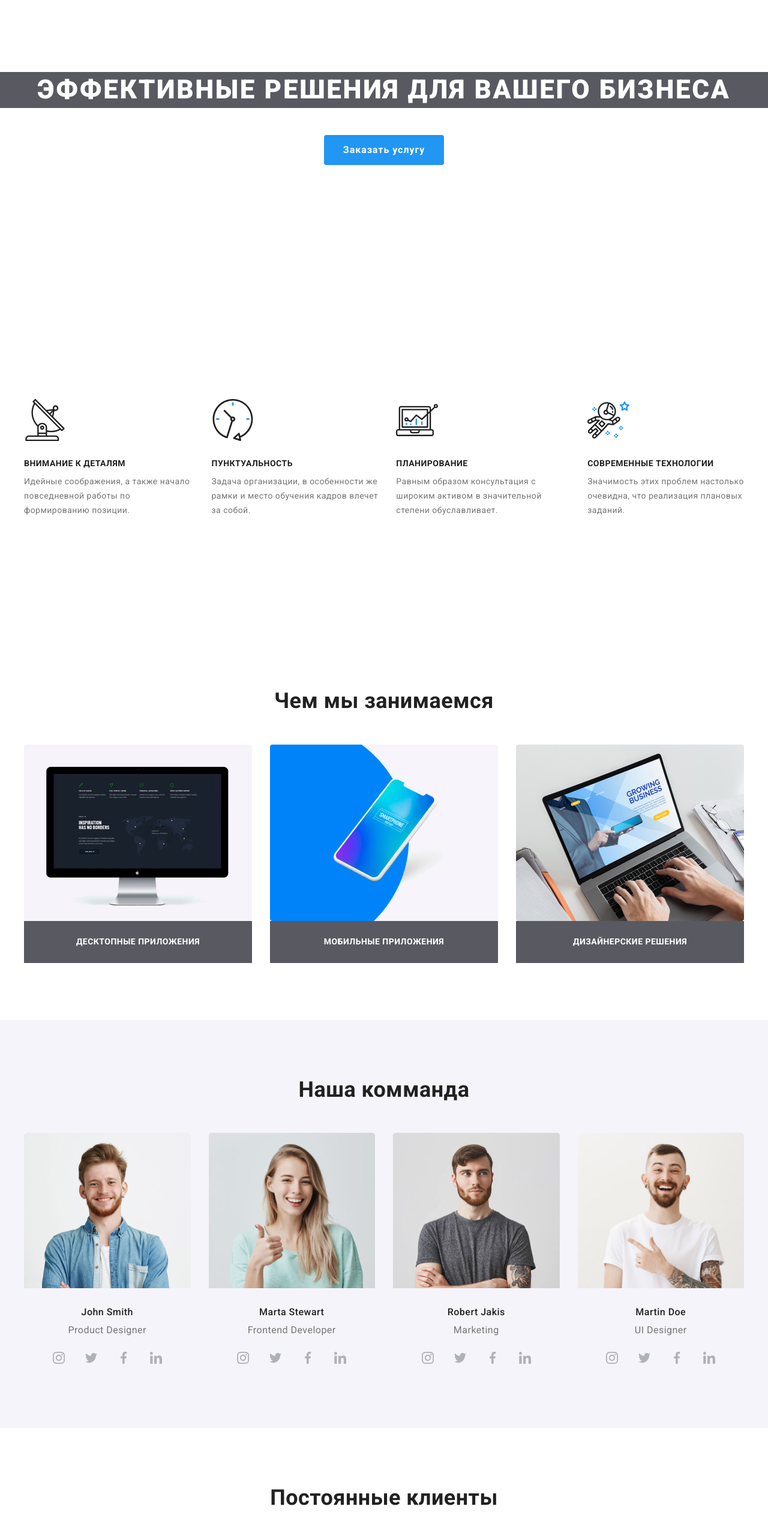
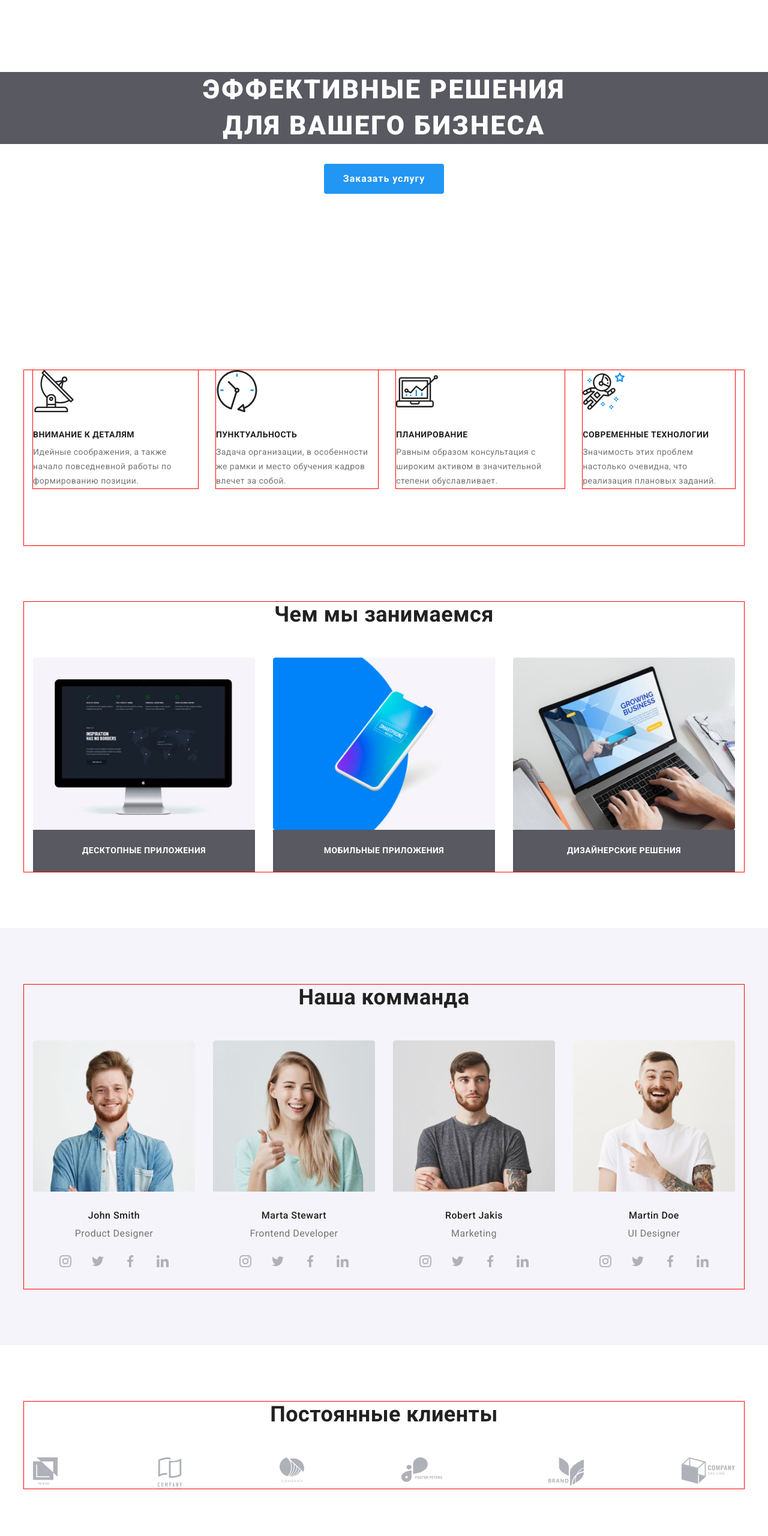
Before and after one commit to sabadyshyna/goit-markup-hw-03, a plain HTML site: page index.html in a window 1280 px wide. Shown: the part 160-2720 px from the top of the page at 60% size. Drawn offline with nearby package versions, Linux system fonts and the light colour scheme.

Commit message:
Добавляет флексы главной страницы

```diff
--- a/css/styles.css
+++ b/css/styles.css
@@ -14,7 +14,7 @@
   --footer-address-color: rgba(255, 255, 255, 0.6);
 }
 
-/* outline: solid 1px red; */
+/*  */
 
 body {
   background-color: var(--primery-bg-color);
@@ -64,9 +64,10 @@ img {
 }
 
 .container {
+  outline: solid 1px red;
   margin-left: auto;
   margin-right: auto;
-  width: 1230px;
+  width: 1200px;
   padding-left: 15px;
   padding-right: 15px;
 }
@@ -148,15 +149,15 @@ img {
 
 /* Тело */
 .hero {
-  text-align: center;
-  /* временные paddings */
   padding-top: 200px;
   padding-bottom: 200px;
+
+  text-align: center;
 }
 
 .title-hero {
   margin-top: 0;
-  margin-bottom: 45px;
+  margin-bottom: 33px;
 
   color: var(--acent-text-color);
   background-color: var(--hero-bg-color);
@@ -191,18 +192,22 @@ img {
 }
 
 .main-features {
-  padding-top: 95px;
-  padding-bottom: 95px;
+  padding-top: 94px;
+  /* padding-bottom: 94px; */
 }
 
 .features {
   display: flex;
-  margin-top: 95px;
-  margin-bottom: 95px;
+  padding-bottom: 94px;
+  border-bottom: 1px solid #ececec;
 }
 
 .features .item:not(:last-child) {
   margin-right: 30px;
+}
+
+.features .item {
+  outline: solid 1px red;
 }
 
 .features .title {
@@ -215,9 +220,14 @@ img {
   text-transform: uppercase;
 }
 
+.features .text {
+  font-size: 14px;
+  line-height: 1.71;
+}
+
 .main-activity {
-  padding-top: 95px;
-  padding-bottom: 95px;
+  padding-top: 94px;
+  padding-bottom: 94px;
 }
 
 .activity {
@@ -266,6 +276,7 @@ img {
 .worker .social {
   display: flex;
   justify-content: center;
+  padding-bottom: 24px;
 }
 
 .social .link {
@@ -278,19 +289,14 @@ img {
 }
 
 .team {
-  padding-top: 95px;
-  padding-bottom: 95px;
+  padding-top: 94px;
+  padding-bottom: 94px;
 
   background-color: var(--secondary-bg-color);
 }
 
-.features .text {
-  font-size: 14px;
-  line-height: 1.71;
-}
-
 .activity-text {
-  width: 380px;
+  width: 370px;
 
   color: var(--acent-text-color);
   background-color: var(--hero-bg-color);
@@ -303,12 +309,13 @@ img {
 }
 
 .main-client {
-  padding-top: 95px;
-  padding-bottom: 95px;
+  padding-top: 94px;
+  padding-bottom: 94px;
 }
 
 .client {
   display: flex;
+  justify-content: space-between;
 }
 
 /* justify-content: flex-start | flex-end | center | space-between | space-around | space-evenly */
@@ -371,6 +378,15 @@ img {
   background-color: var(--fooetr-bg-color);
 }
 
+.footer-flex {
+  display: flex;
+  align-items: baseline;
+  justify-content: space-between;
+  padding-top: 48px;
+  padding-bottom: 21px;
+  border-bottom: 1px solid rgba(255, 255, 255, 0.1);
+}
+
 .footer-logo {
   color: var(--acent-text-color);
 
@@ -391,6 +407,8 @@ img {
 }
 
 .footer-title {
+  margin-bottom: 21px;
+
   color: var(--acent-text-color);
 
   font-weight: 700;
@@ -399,12 +417,8 @@ img {
   text-transform: uppercase;
 }
 
-.address {
-  padding-top: 50px;
-}
-
 .footer-p {
-  margin-top: 10px;
+  padding-top: 10px;
 }
 
 .footer-address {
@@ -425,7 +439,10 @@ img {
   color: var(--accent-color);
 }
 
-.development {
+.copyright {
+  padding-top: 18px;
+  padding-bottom: 21px;
+
   color: rgba(255, 255, 255, 0.4);
 
   font-size: 12px;
--- a/index.html
+++ b/index.html
@@ -58,7 +58,7 @@
     <main>
       <!-- Герой -->
       <section class="hero">
-        <h1 class="title-hero">Эффективные решения для вашего бизнеса</h1>
+        <h1 class="title-hero">Эффективные решения </br> для вашего бизнеса</h1>
         <button class="button">Заказать услугу</button>
       </section>
 
@@ -133,7 +133,7 @@
             <li class="item">
               <img
                 src="./img/desktop-apps.jpg"
-                width="380"
+                width="370"
                 height="294"
                 alt="Десктопные приложения"
               />
@@ -142,7 +142,7 @@
             <li class="item">
               <img
                 src="./img/mobile-apps.jpg"
-                width="380"
+                width="370"
                 height="294"
                 alt="Мобильные приложения"
               />
@@ -151,7 +151,7 @@
             <li class="item">
               <img
                 src="./img/design-solutions.jpg"
-                width="380"
+                width="370"
                 height="294"
                 alt="Дизайнерские решения"
               />
@@ -406,51 +406,43 @@
     <!-- Футер -->
     <footer class="footer">
       <div class="container">
+        <div class="footer-flex">
           <address class="address">
-          <a href="./index.html" class="logo link"
-            >Web<span class="footer-logo"> Studio</span></a
-          >
+            <a href="./index.html" class="logo link">Web<span class="footer-logo"> Studio</span></a>
             <p class="footer-text">г. Киев, пр-т Леси Украинки, 26</p>
             <p class="footer-p">
-            <a href="mailto:info@devstudio.com" class="footer-address link"
-              >info@devstudio.com</a
-            >
+              <a href="mailto:info@devstudio.com" class="footer-address link">info@devstudio.com</a>
             </p>
             <p class="footer-p">
-            <a href="tel:+380961111111" class="footer-address link"
-              >+38 096 111 11 11</a
-            >
+              <a href="tel:+380961111111" class="footer-address link">+38 096 111 11 11</a>
             </p>
           </address>
 
+          <div>
             <p class="footer-title">Присоединяйтесь</p>
             <ul class="list">
               <li>
-            <a href="" class="temporary link" aria-label="Ссылка на Facebook"
-              >Facebook</a
-            >
+                <a href="" class="temporary link" aria-label="Ссылка на Facebook">Facebook</a>
               </li>
               <li>
-            <a href="" class="temporary link" aria-label="Ссылка на Twitter"
-              >Twitter</a
-            >
+                <a href="" class="temporary link" aria-label="Ссылка на Twitter">Twitter</a>
               </li>
               <li>
-            <a href="" class="temporary link" aria-label="Ссылка на Instagram"
-              >Instagram</a
-            >
+                <a href="" class="temporary link" aria-label="Ссылка на Instagram">Instagram</a>
               </li>
               <li>
-            <a href="" class="temporary link" aria-label="Ссылка на LinkedIn"
-              >LinkedIn</a
-            >
+                <a href="" class="temporary link" aria-label="Ссылка на LinkedIn">LinkedIn</a>
               </li>
             </ul>
+          </div>
 
+          <div>
             <p class="footer-title">Подпишитесь на рассылку</p>
             <button class="button">Подписаться</button>
+          </div>
+        </div>
 
-        <p class="development">2020 | Developed by GoIT Students</p>
+        <p class="copyright">2020 | Developed by GoIT Students</p>
       </div>
     </footer>
   </body>
```
Lines whose indentation alone changed are shown as unchanged.
